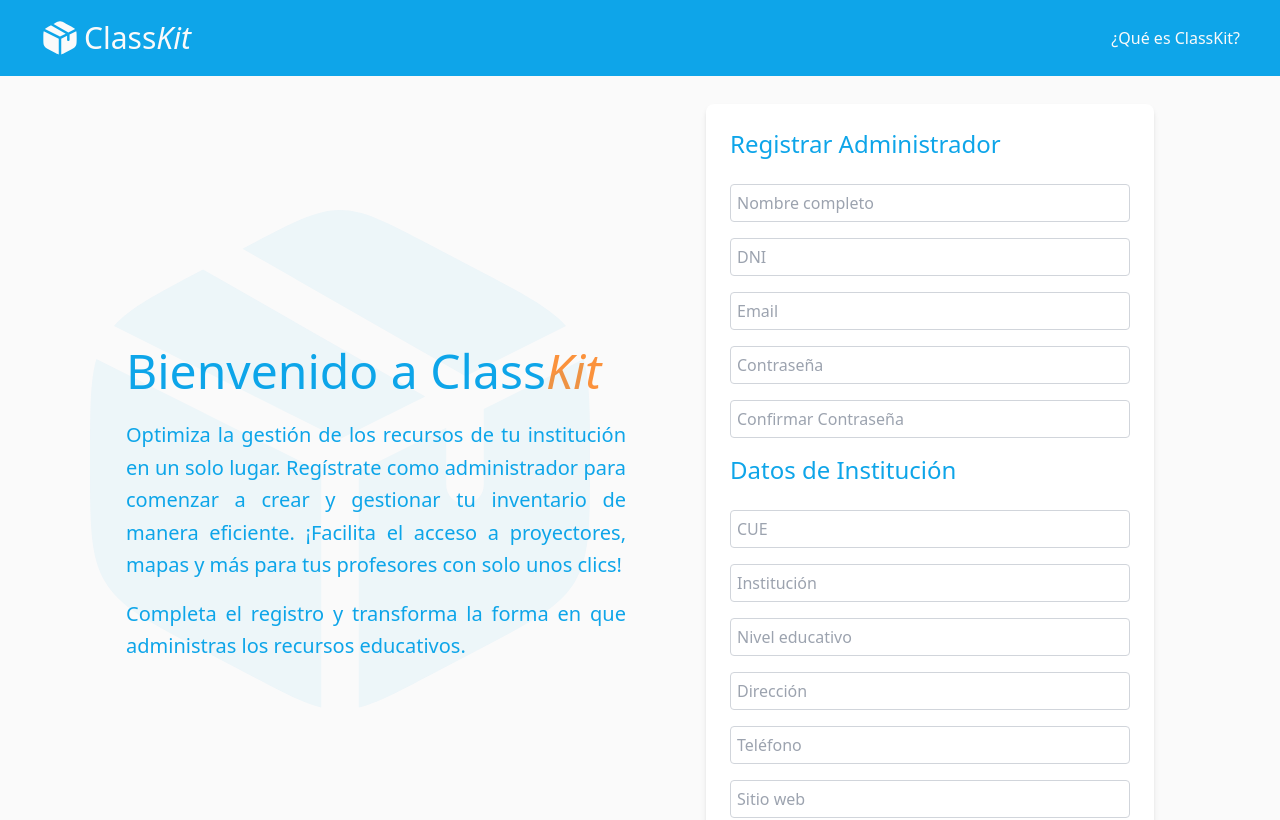
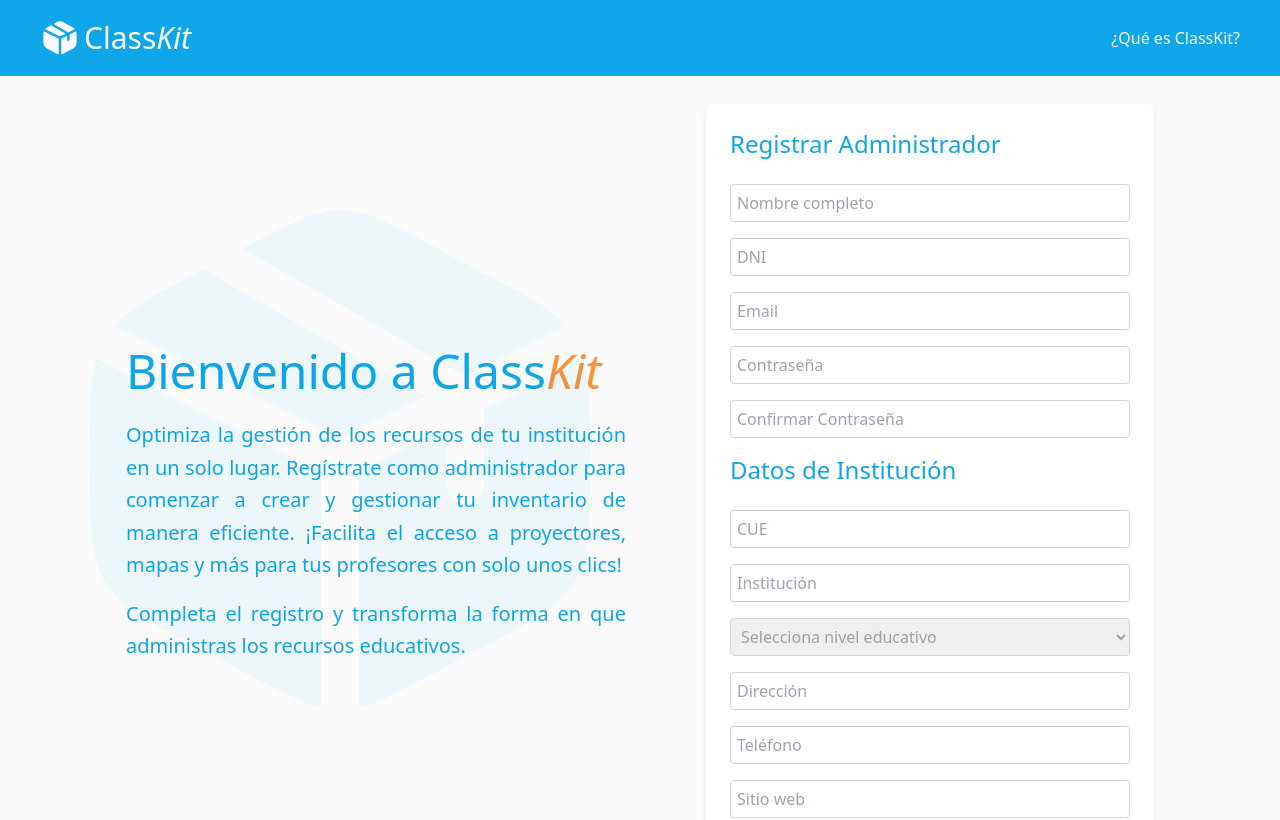
Before and after one commit to PiaCrosa/equipo-c23-99-webapp, a React (Vite) app in the folder frontend/: page /register in a window 1280 px wide. Shown: the top 820 px of the page. Built offline with nearby package versions, Linux system fonts and the light colour scheme.

Commit message:
desplegable (nivel educativo) del registro de institución

```diff
--- a/frontend/src/App.css
+++ b/frontend/src/App.css
@@ -0,0 +1,11 @@
+select {
+    color: #a1a1a1; /* Gris claro, como los placeholders */
+  }
+
+  select:valid {
+    color: #000; /* Cambia a negro cuando se selecciona una opción válida */
+  }
+
+  select option[value=""] {
+    color: #a1a1a1; /* Placeholder de la primera opción */
+  }
--- a/frontend/src/pages/Register.tsx
+++ b/frontend/src/pages/Register.tsx
@@ -4,6 +4,7 @@
 import Footer from '../components/Footer';
 import { validateForm } from '../utils/validations';
 import logo from '/logo-box.svg';
+import '../App.css';
 
 const registerContainer =
 	'flex items-center justify-center gap-20 bg-zinc-50 px-4 pt-16';
@@ -32,7 +33,7 @@
 
 	const navigate = useNavigate();
 
-	const handleChange = (e: React.ChangeEvent<HTMLInputElement>) => {
+	const handleChange = (e: React.ChangeEvent<HTMLInputElement | HTMLSelectElement>) => {
 		const { name, value } = e.target;
 		setFormData({ ...formData, [name]: value });
 	};
@@ -137,13 +138,22 @@
 						className={inputField}
 						onChange={handleChange}
 					/>
-					<input
-						type='text'
-						name='educationLevel'
-						placeholder='Nivel educativo'
-						className={inputField}
-						onChange={handleChange}
-					/>
+          <select
+            name="educationLevel"
+            className={inputField}
+            onChange={handleChange}
+            value={formData.educationLevel}
+            required
+          >
+            <option value="" disabled>
+              Selecciona nivel educativo
+            </option>
+            <option value="PRIMARY">Primario</option>
+            <option value="SECONDARY">Secundario</option>
+            <option value="TERTIARY">Terciario</option>
+            <option value="UNIVERSITY">Universitario</option>
+          </select>
+
 					<input
 						type='text'
 						name='address'
```
